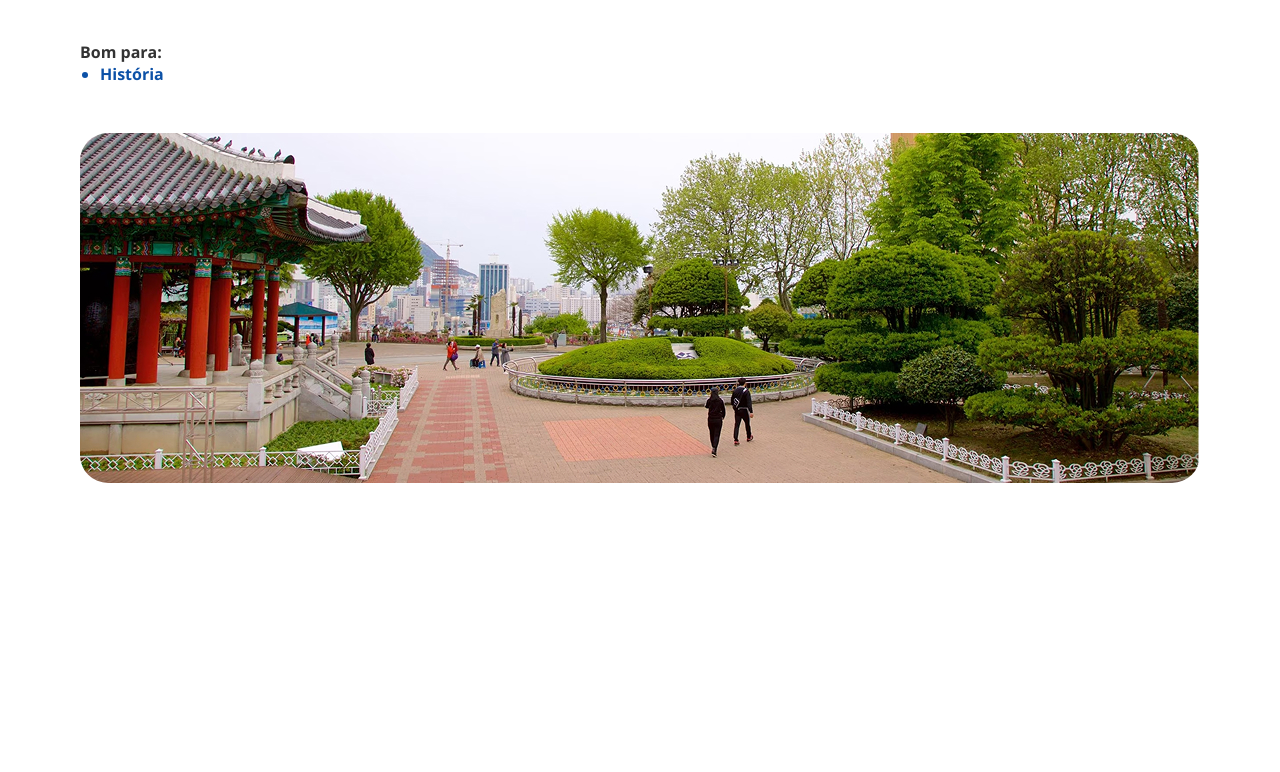
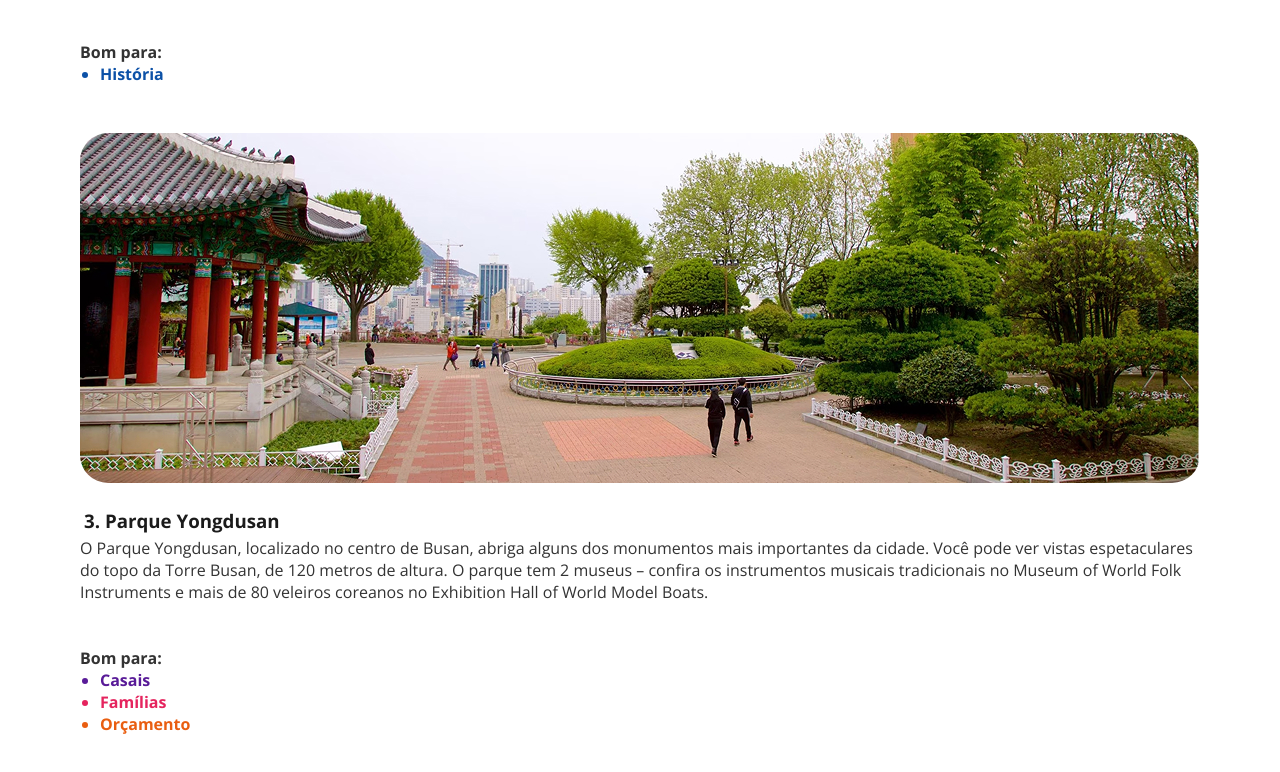
Before and after one commit to Matheus-NerisXavier/local-turistico, a plain HTML site: page index.html in a window 1280 px wide. Shown: the part 2303-3075 px from the top of the page. Before the commit the page ends 2856 px from the top, so only its background shows below. Drawn offline with nearby package versions, Linux system fonts and the light colour scheme.

Commit message:
Parque Yongdusan

```diff
--- a/index.html
+++ b/index.html
@@ -43,7 +43,9 @@
 
         <h3>1. Templo Haedong Yonggungsa</h3>
         <p>
-          O Templo Haedong Yonggungsa é um templo budista localizado no extremo nordeste de Busan. Construído em 1376, é um dos poucos templos na Coreia construídos à beira-mar – você pode desfrutar de vistas do Mar do Leste de um lado e de belas montanhas do outro.
+          O Templo Haedong Yonggungsa é um templo budista localizado no extremo nordeste de Busan. Construído em 1376, é
+          um dos poucos templos na Coreia construídos à beira-mar – você pode desfrutar de vistas do Mar do Leste de um
+          lado e de belas montanhas do outro.
         </p> <br><br>
 
         <p><strong>Bom para:</strong></p>
@@ -56,7 +58,9 @@
         <h3>2. Templo Beomeo-sa</h3>
 
         <p>
-          O Templo Beomeo-sa é um dos maiores santuários da Coreia do Sul. Ele está localizado no alto da borda leste da montanha Geumjeongsa e fica distante da agitação da cidade. O Daeungjeon Hall do templo é um exemplo bem preservado da arquitetura da Dinastia Joseon.
+          O Templo Beomeo-sa é um dos maiores santuários da Coreia do Sul. Ele está localizado no alto da borda leste da
+          montanha Geumjeongsa e fica distante da agitação da cidade. O Daeungjeon Hall do templo é um exemplo bem
+          preservado da arquitetura da Dinastia Joseon.
         </p> <br><br>
 
         <p><strong>Bom para:</strong></p>
@@ -65,8 +69,24 @@
         </ul>
 
         <img src="assets/images/yongdusan.jpg" alt="Imagem do Templo Beomeo-sa">
+
+        <h3>3. Parque Yongdusan</h3>
+        <p>
+          O Parque Yongdusan, localizado no centro de Busan, abriga alguns dos monumentos mais importantes da cidade.
+          Você pode ver vistas espetaculares do topo da Torre Busan, de 120 metros de altura. O parque tem 2 museus –
+          confira os instrumentos musicais tradicionais no Museum of World Folk Instruments e mais de 80 veleiros
+          coreanos no Exhibition Hall of World Model Boats.
+        </p> <br><br>
+
+        <p><strong>Bom para:</strong></p>
+        <ul>
+          <li class="purple">Casais</li>
+          <li class="pink">Famílias</li>
+          <li class="orange">Orçamento</li>
+        </ul>
       </section>
     </main>
   </div>
 </body>
+
 </html>
--- a/style.css
+++ b/style.css
@@ -80,3 +80,15 @@ ul li {
   color: #0C51A7;
   font-weight: 700;
 }
+
+.purple {
+  color: #591B98;
+}
+
+.pink {
+  color: #E5245E;
+}
+
+.orange {
+  color: #E95E10;
+}
```
